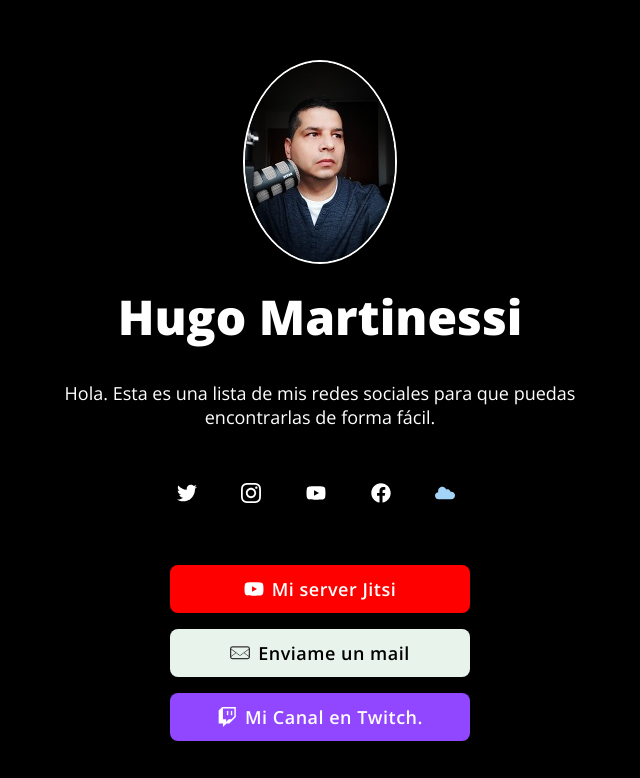
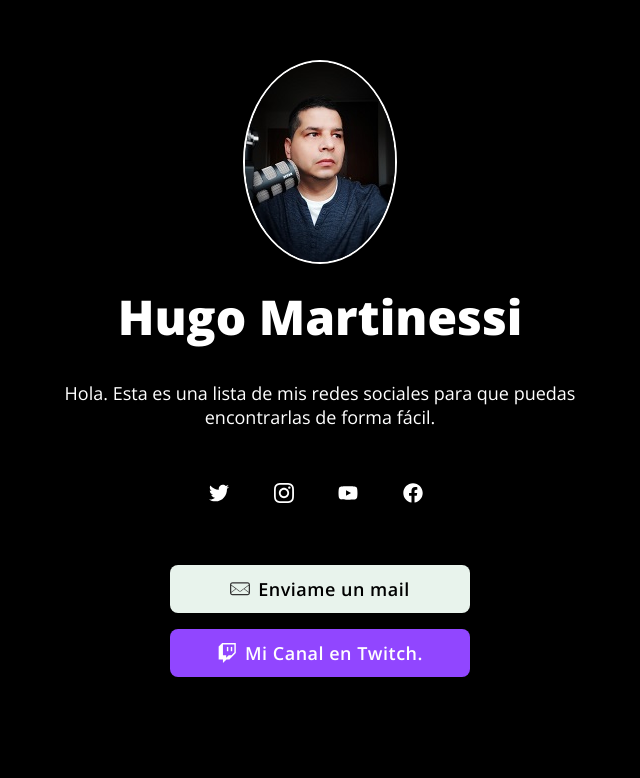
Before and after one commit to YAE5/web, a plain HTML site: page index.html in a window 1280 px wide. Shown: the whole page, without its empty margins (320-960 px from the left). Drawn offline with nearby package versions, Linux system fonts and the light colour scheme.

Commit message:
Add files via upload

```diff
--- a/index.html
+++ b/index.html
@@ -112,14 +112,14 @@
         <a class="small button-instagram" href="https://instagram.com/hugo78mm"><img class="icon" src="icons/instagram.svg"></a>
         <a class="small button-youtube" href="https://www.youtube.com/channel/UC5GhcqYyLqUwLwFcGStlc8w"><img class="icon" src="icons/youtube.svg"></a>
         <a class="small button-facebook" href="https://www.facebook.com/hugo78mm"><img class="icon" src="icons/facebook.svg"></a>
-        <a class="small button-cloud" href="https://nextcloud.hugom.live:3000/"><img class="icon" src="icons/cloud.svg"></a>
+
 
 
         </div>
         <br>
         <br>
 
-		<a class="button button-youtube" href="https://jitsi.hugom.live"><img class="icon" src="icons/youtube.svg">Mi server Jitsi</a> <br>
+
         <a class="button button-medium" href="mailto:hugo78mm@gmail.com"><img class="icon" src="icons/mail.svg">Enviame un mail</a> <br>
 		<a class="button button-twitch" href="https://www.twitch.tv/nada_normal"><img class="icon" src="icons/twitch.svg">Mi Canal en Twitch.</a> <br>
 
```
